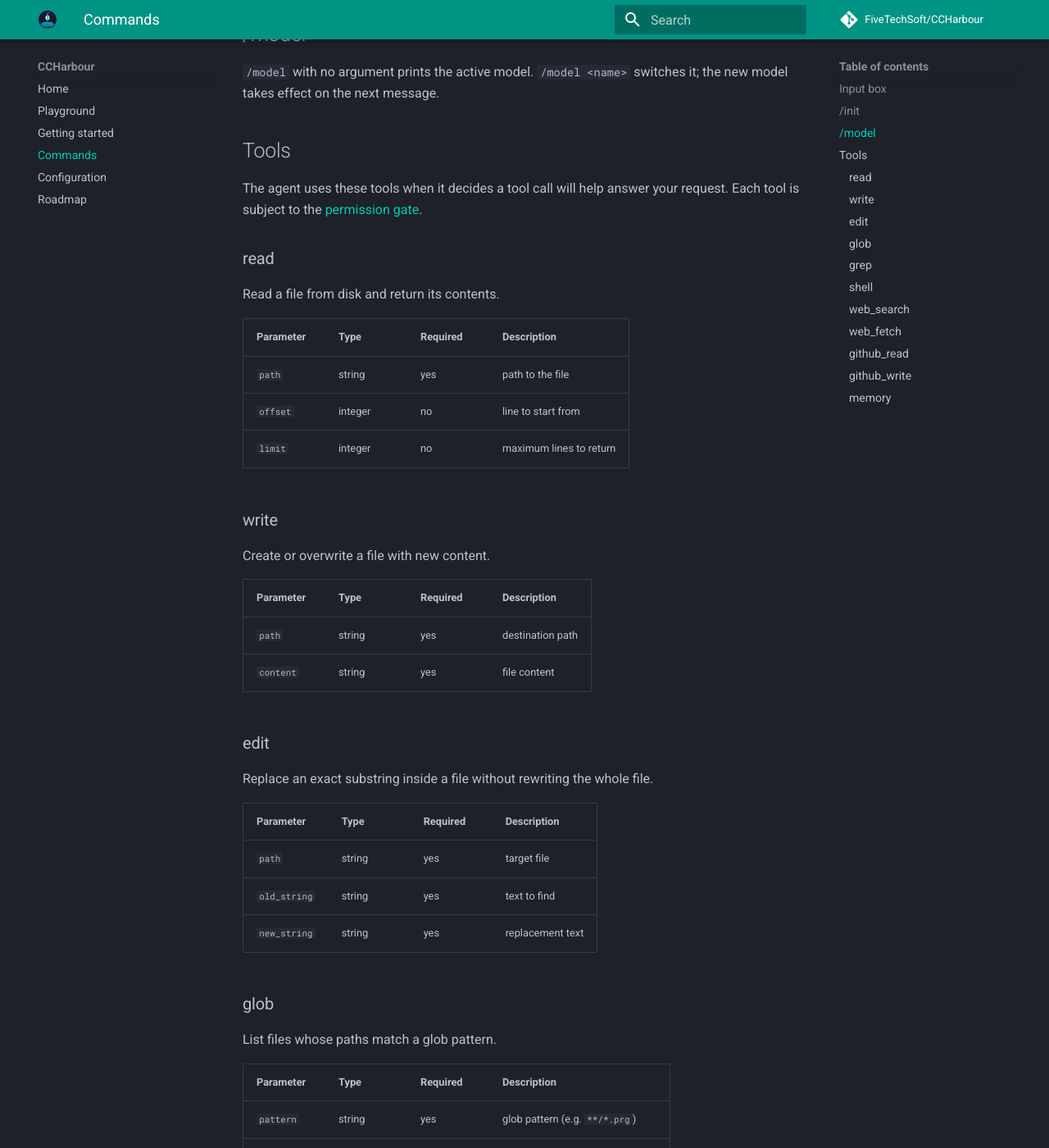
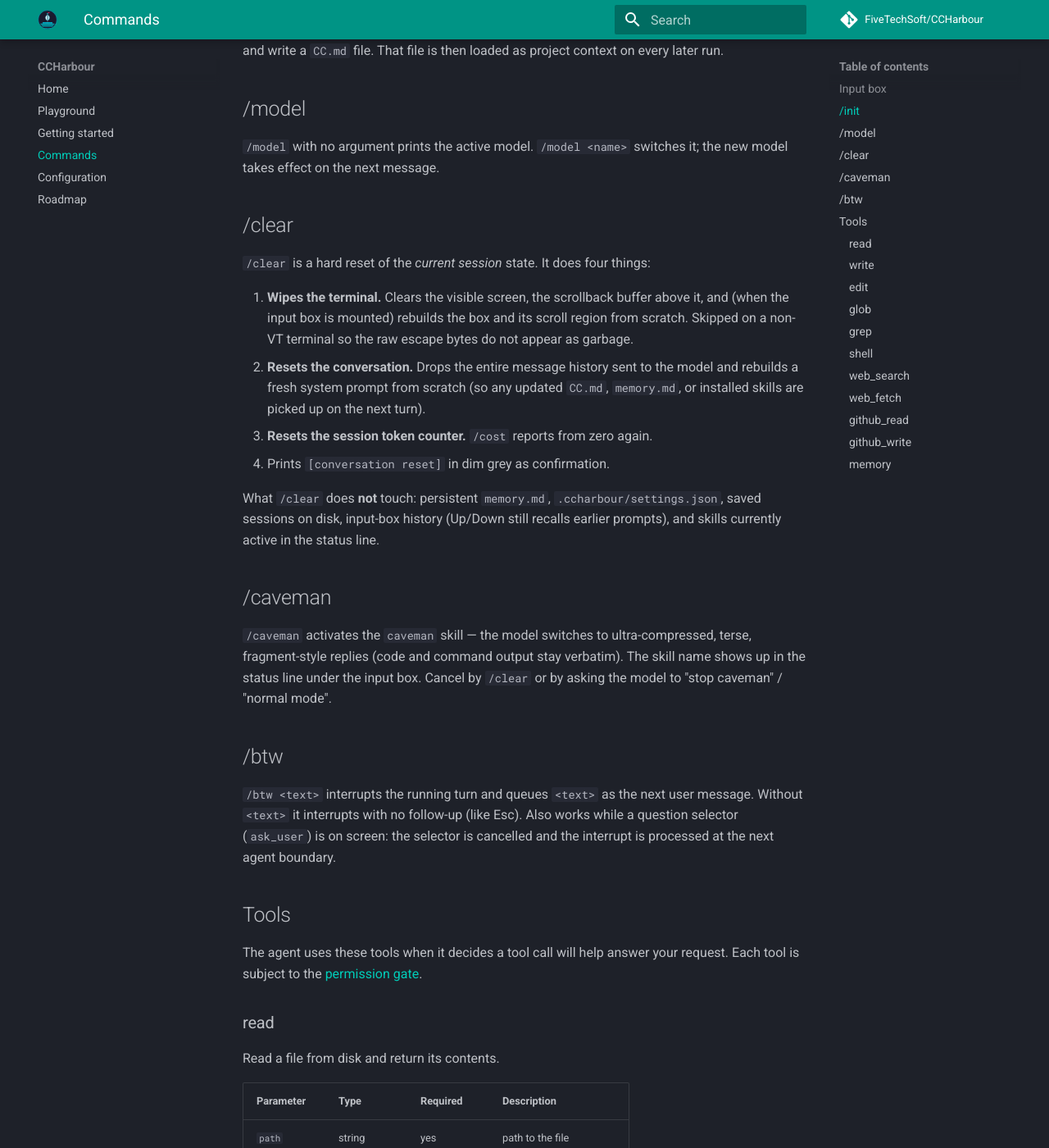
Before and after one commit to FiveTechSoft/CCHarbour, an MkDocs documentation site: the page built from pages/commands.md, in a window 1280 px wide and 1400 px high, scrolled down 1462 px. Shown: the whole window at 82% size. Built offline with MkDocs 1.6.1 and Material for MkDocs 9.7.7, drawn with Linux system fonts in a browser that asks for light colours; comment, search, counter and statistics services are not loaded; some of the changed text lies outside the part shown.

Commit message:
docs: expand /clear, /caveman and /btw in README and commands page
/clear in particular was documented as just "reset the conversation",
which understated what it does (wipes the screen + scrollback, rebuilds
the system prompt to pick up updated CC.md/memory.md/skills, and resets
the session token counter). Spell that out and also list what /clear
deliberately does not touch (memory.md, settings, saved sessions, input
history, active skills).

```diff
--- a/pages/commands.md
+++ b/pages/commands.md
@@ -8,7 +8,9 @@
 | `/help`         | show the command list                           |
 | `/init`         | analyse the project and write `CC.md`           |
 | `/model [name]` | show the current model, or switch to `<name>`   |
-| `/clear`        | reset the conversation                          |
+| `/clear`        | wipe the screen and reset the conversation      |
+| `/caveman`      | activate the caveman skill (terse replies)      |
+| `/btw <text>`   | interrupt the running turn; answer `<text>` next |
 | `/exit`         | quit (alias `/quit`)                            |
 
 ## Input box
@@ -45,6 +47,39 @@
 
 `/model` with no argument prints the active model. `/model <name>` switches it;
 the new model takes effect on the next message.
+
+## /clear
+
+`/clear` is a hard reset of the *current session* state. It does four things:
+
+1. **Wipes the terminal.** Clears the visible screen, the scrollback buffer
+   above it, and (when the input box is mounted) rebuilds the box and its
+   scroll region from scratch. Skipped on a non-VT terminal so the raw escape
+   bytes do not appear as garbage.
+2. **Resets the conversation.** Drops the entire message history sent to the
+   model and rebuilds a fresh system prompt from scratch (so any updated
+   `CC.md`, `memory.md`, or installed skills are picked up on the next turn).
+3. **Resets the session token counter.** `/cost` reports from zero again.
+4. Prints `[conversation reset]` in dim grey as confirmation.
+
+What `/clear` does **not** touch: persistent `memory.md`, `.ccharbour/settings.json`,
+saved sessions on disk, input-box history (Up/Down still recalls earlier prompts),
+and skills currently active in the status line.
+
+## /caveman
+
+`/caveman` activates the `caveman` skill — the model switches to ultra-compressed,
+terse, fragment-style replies (code and command output stay verbatim). The skill
+name shows up in the status line under the input box. Cancel by `/clear` or by
+asking the model to "stop caveman" / "normal mode".
+
+## /btw
+
+`/btw <text>` interrupts the running turn and queues `<text>` as the next
+user message. Without `<text>` it interrupts with no follow-up (like Esc).
+Also works while a question selector (`ask_user`) is on screen: the
+selector is cancelled and the interrupt is processed at the next agent
+boundary.
 
 ## Tools
 
```
Also changed, not shown: README.md (+12 -1 lines).
